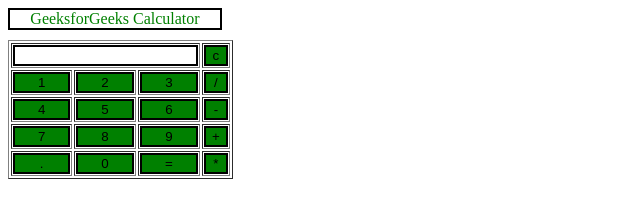
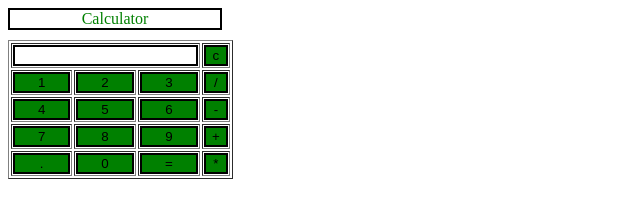
Before and after one commit to SUMIT-SK01/SUMIT-SK01.github.io, a plain HTML site: page sample.html in a window 1280 px wide. Shown: the full height of the page, 0-640 px from the left. Drawn offline with Linux system fonts and the light colour scheme.

Commit message:
Add files via upload

```diff
--- a/sample.html
+++ b/sample.html
@@ -49,7 +49,7 @@
 </head>
 <!-- create table -->
 <body>
-	<div class = title >GeeksforGeeks Calculator</div>
+	<div class = title >Calculator</div>
 	<table border="1">
 		<tr>
 			<td colspan="3"><input type="text" id="result"/></td>
```
